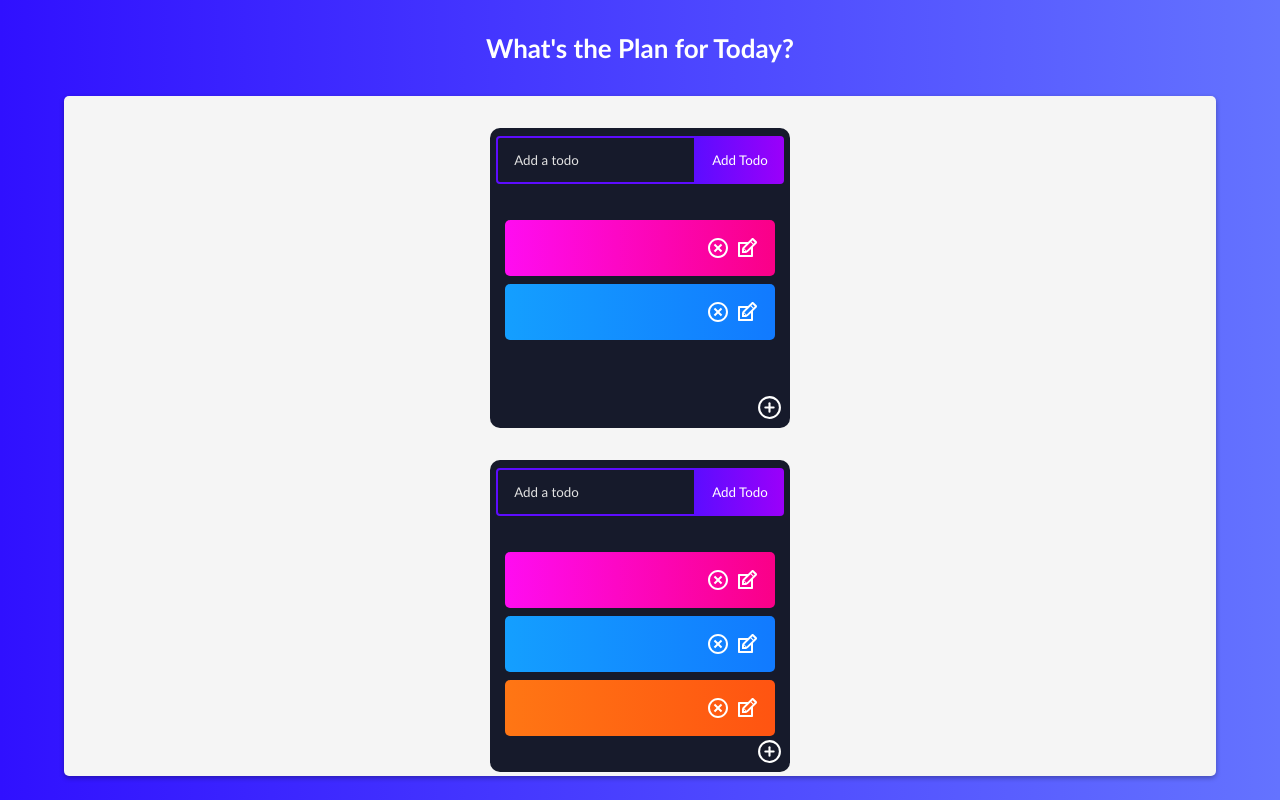
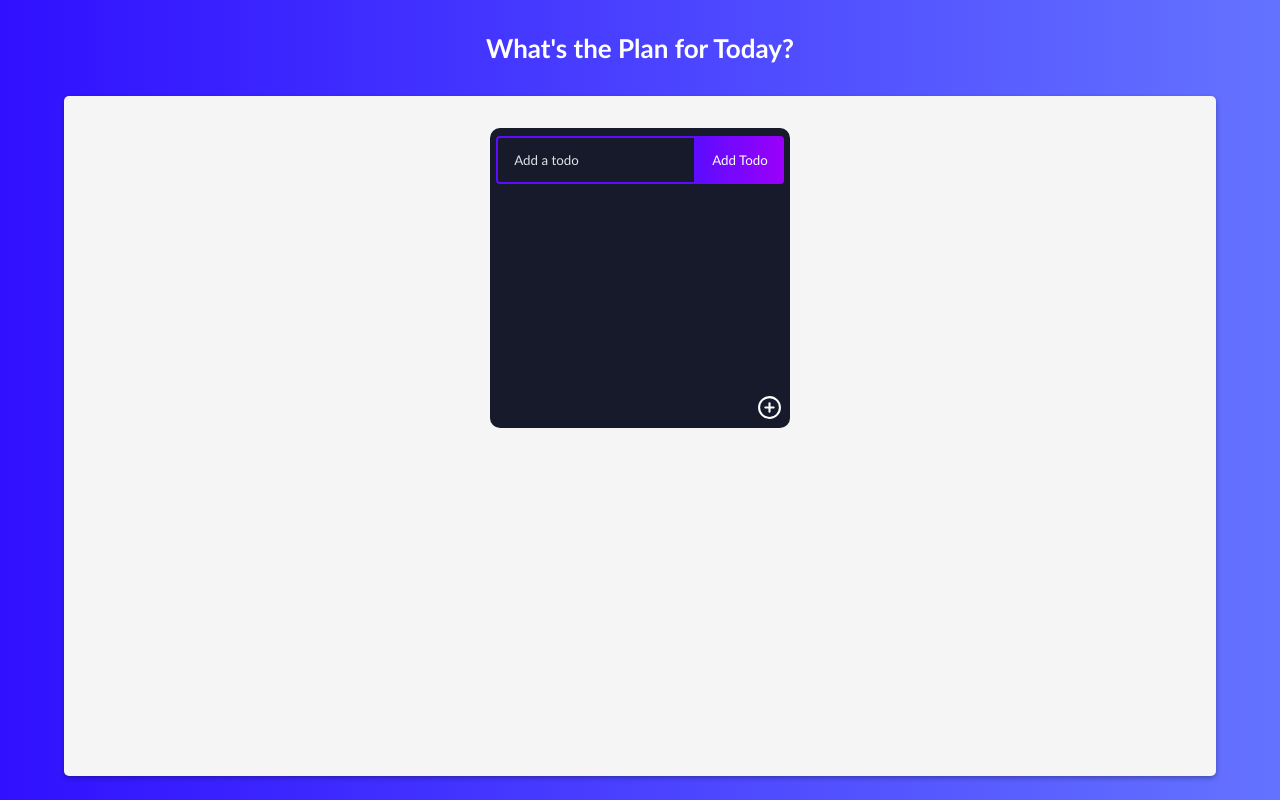
Before and after one commit to JISU-Y/react-app-post-it, a React (Create React App) app: page / in a window 1280 px wide. Shown: the top 800 px of the page. Built offline with nearby package versions, Linux system fonts and the light colour scheme.

Commit message:
update to do in each postit

```diff
--- a/src/components/TodoBoard.js
+++ b/src/components/TodoBoard.js
@@ -3,30 +3,20 @@ import TodoList from "./TodoList";
 
 const TodoBoard = () => {
   // todoList -> todo 배열의 배열
-  const [todoLists, setTodoLists] = useState([
-    ["apple", "acorn"],
-    ["banana", "basement", "bamboo"],
-    ["case"],
-  ]);
+  const [todoLists, setTodoLists] = useState([[]]);
 
   // post it 추가
   const addPostit = () => {
-    const todoList = [];
-    const newTodoLists = [todoList, ...todoLists];
+    const newTodoLists = [[], ...todoLists];
 
     setTodoLists(newTodoLists);
   };
 
   return (
-    // <div className="todo-app">
-    // </div>
     <>
-      {/* <TodoList /> */}
       {todoLists.map((todos, index) => {
-        console.log(index);
-        return <TodoList key={index} todos={todos} />;
+        return <TodoList key={index} todos={todos} addPostit={addPostit} />;
       })}
-      <button onClick={addPostit}>add post it</button>
     </>
   );
 };
--- a/src/components/TodoList.js
+++ b/src/components/TodoList.js
@@ -1,13 +1,11 @@
-import React, { useState } from "react";
+import React, { useState, useEffect } from "react";
 import Todo from "./Todo";
 import TodoForm from "./TodoForm";
 import { FiPlusCircle } from "react-icons/fi";
 
-// todos 배열 넘겨받음
-const TodoList = ({ todos }) => {
-  // const [todos, setTodos] = useState([]);
-
-  console.log(todos);
+const TodoList = ({ addPostit }) => {
+  // 여기서 따로 사용할 todo 배열
+  const [todoArr, setTodoArr] = useState([]);
 
   const addTodo = (todo) => {
     // 추가하려고 하는 todo의 text를 검사
@@ -16,21 +14,21 @@ const TodoList = ({ todos }) => {
     }
 
     // 새 todo와 기존의 todos 배열을 합침
-    const newTodos = [todo, ...todos];
+    const newTodos = [todo, ...todoArr];
 
     // Todos를 새로 만든 todos 배열로 set함
-    // setTodos(newTodos);
+    setTodoArr(newTodos);
   };
 
-  // const updateTodo = (todoId, newValue) => {
-  //   if (!newValue.text || /^\s*$/.test(newValue.text)) {
-  //     return;
-  //   }
+  const updateTodo = (todoId, newValue) => {
+    if (!newValue.text || /^\s*$/.test(newValue.text)) {
+      return;
+    }
 
-  //   setTodos((prev) =>
-  //     prev.map((item) => (item.id === todoId ? newValue : item))
-  //   );
-  // };
+    setTodoArr((prev) =>
+      prev.map((item) => (item.id === todoId ? newValue : item))
+    );
+  };
 
   // const removeTodo = (id) => {
   //   const removeArr = [...todos].filter((todo) => todo.id !== id);
@@ -53,12 +51,12 @@ const TodoList = ({ todos }) => {
     <div className="todo-app">
       <TodoForm onSubmit={addTodo} />
       <Todo
-        todos={todos}
+        todos={todoArr}
         // completeTodo={completeTodo}
         // removeTodo={removeTodo}
-        // updateTodo={updateTodo}
+        updateTodo={updateTodo}
       />
-      <FiPlusCircle className="plus-icon" />
+      <FiPlusCircle className="plus-icon" onClick={addPostit} />
     </div>
   );
 };
```
